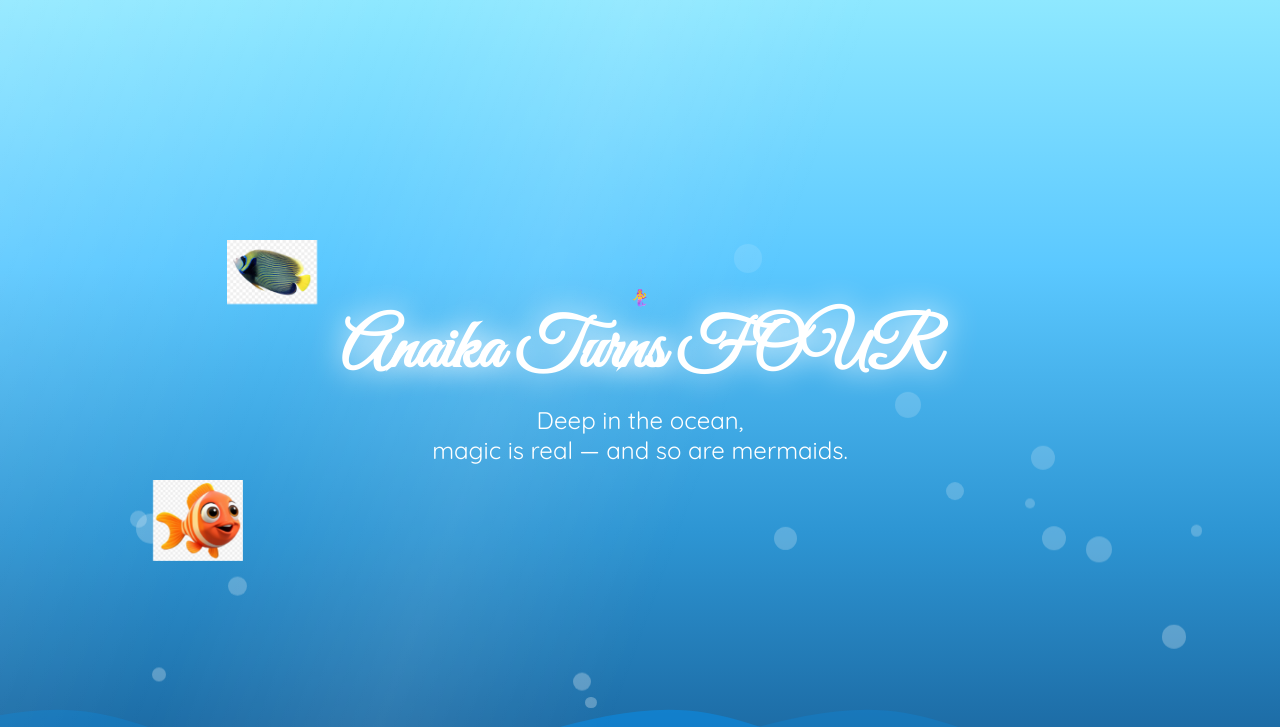
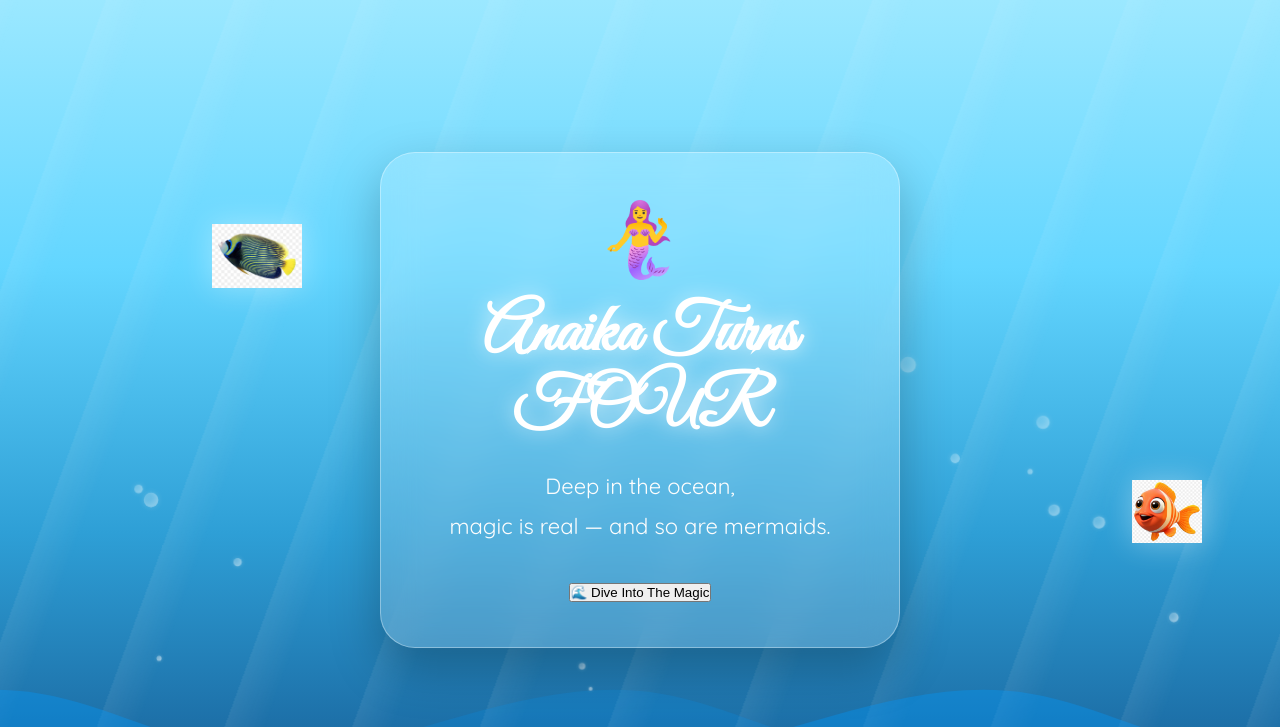
Before and after one commit to ankit-menon/anaika-birthday, a plain HTML site: page index.html in a window 1280 px wide. Shown: the top 727 px of the page. Drawn offline with nearby package versions, Linux system fonts and the light colour scheme.

Commit message:
Update style.css

```diff
--- a/css/style.css
+++ b/css/style.css
@@ -1,86 +1,153 @@
+/* =====================================================
+   ANAIKA MERMAID INVITATION
+   STYLE.CSS - PART 1
+===================================================== */
+
+/* ---------- RESET ---------- */
+
+*{
+    margin:0;
+    padding:0;
+    box-sizing:border-box;
+}
+
+html{
+    scroll-behavior:smooth;
+}
+
 body{
 
-margin:0;
+    font-family:'Quicksand',sans-serif;
 
     overflow-x:hidden;
 
-font-family:Quicksand,sans-serif;
-
-background:#7bd8ff;
+    background:#64d8ff;
 
     color:white;
 
+    min-height:100vh;
 }
+
+/* ---------- VARIABLES ---------- */
+
+:root{
+
+    --ocean1:#9be8ff;
+    --ocean2:#63d6ff;
+    --ocean3:#2e9fd6;
+    --ocean4:#165d96;
+
+    --glass:rgba(255,255,255,.18);
+
+    --glassBorder:rgba(255,255,255,.35);
+
+    --pink:#ff8bd6;
+
+    --purple:#845ef7;
+
+    --shadow:0 20px 50px rgba(0,0,0,.25);
+
+}
+
+/* =====================================================
+   OCEAN BACKGROUND
+===================================================== */
 
 .ocean{
 
     position:fixed;
 
-width:100%;
+    inset:0;
 
-height:100%;
+    overflow:hidden;
 
-background:linear-gradient(
+    background:
+
+    linear-gradient(
 
         180deg,
 
-#8ee8ff,
+        var(--ocean1),
 
-#5bc8ff,
+        var(--ocean2),
 
-#2d95d3,
+        var(--ocean3),
 
-#175d95
+        var(--ocean4)
 
     );
 
-overflow:hidden;
-
-z-index:-20;
+    z-index:-100;
 
 }
+
+/* =====================================================
+   SUN RAYS
+===================================================== */
 
 .light-rays{
 
     position:absolute;
 
-width:100%;
+    width:150%;
 
-height:100%;
+    height:150%;
+
+    left:-25%;
+
+    top:-20%;
 
     background:
 
-linear-gradient(
+    repeating-linear-gradient(
 
         110deg,
 
         rgba(255,255,255,.12),
 
-transparent 30%,
+        rgba(255,255,255,.12) 2px,
 
-rgba(255,255,255,.08),
+        transparent 40px,
 
-transparent 60%
+        transparent 120px
 
     );
 
-animation:rays 12s linear infinite;
+    animation:moveRays 18s linear infinite;
+
+    opacity:.55;
 
 }
 
-@keyframes rays{
+@keyframes moveRays{
 
     from{
 
-transform:translateX(-30%);
+        transform:translateX(-60px);
 
     }
 
     to{
 
-transform:translateX(30%);
+        transform:translateX(60px);
 
     }
+
+}
+
+/* =====================================================
+   WAVES
+===================================================== */
+
+.waves{
+
+    position:absolute;
+
+    bottom:0;
+
+    width:100%;
+
+    height:220px;
 
 }
 
@@ -88,29 +155,35 @@ transform:translateX(30%);
 
     position:absolute;
 
-bottom:0;
-
     width:200%;
 
-height:180px;
+    height:220px;
 
     background:url("../images/wave.svg") repeat-x;
 
-animation:waveMove 15s linear infinite;
+    background-size:contain;
 
-opacity:.4;
+    bottom:0;
+
+}
+
+.wave1{
+
+    animation:waveMove1 18s linear infinite;
+
+    opacity:.35;
 
 }
 
 .wave2{
 
-animation-duration:28s;
+    animation:waveMove2 30s linear infinite;
 
-opacity:.2;
+    opacity:.18;
 
 }
 
-@keyframes waveMove{
+@keyframes waveMove1{
 
     from{
 
@@ -126,6 +199,36 @@ transform:translateX(-50%);
 
 }
 
+@keyframes waveMove2{
+
+    from{
+
+        transform:translateX(-20%);
+
+    }
+
+    to{
+
+        transform:translateX(-70%);
+
+    }
+
+}
+
+/* =====================================================
+   BUBBLES
+===================================================== */
+
+#bubble-container{
+
+    position:absolute;
+
+    inset:0;
+
+    overflow:hidden;
+
+}
+
 .bubble{
 
     position:absolute;
@@ -136,15 +239,43 @@ border-radius:50%;
 
     background:rgba(255,255,255,.35);
 
+    box-shadow:
+
+    inset -5px -5px 10px rgba(255,255,255,.35),
+
+    0 0 12px rgba(255,255,255,.25);
+
     animation:floatBubble linear forwards;
 
 }
 
 @keyframes floatBubble{
 
-to{
+    0%{
 
-transform:translateY(-110vh);
+        transform:
+
+        translateY(0)
+
+        scale(.2);
+
+        opacity:0;
+
+    }
+
+    15%{
+
+        opacity:1;
+
+    }
+
+    100%{
+
+        transform:
+
+        translateY(-120vh)
+
+        scale(1);
 
         opacity:0;
 
@@ -152,19 +283,85 @@ opacity:0;
 
 }
 
+/* =====================================================
+   SPARKLES
+===================================================== */
+
+#sparkle-container{
+
+    position:absolute;
+
+    inset:0;
+
+    overflow:hidden;
+
+}
+
+.sparkle{
+
+    position:absolute;
+
+    width:4px;
+
+    height:4px;
+
+    border-radius:50%;
+
+    background:white;
+
+    box-shadow:
+
+    0 0 12px white,
+
+    0 0 22px white;
+
+    animation:twinkle 4s infinite;
+
+}
+
+@keyframes twinkle{
+
+    0%,100%{
+
+        opacity:.2;
+
+        transform:scale(.8);
+
+    }
+
+    50%{
+
+        opacity:1;
+
+        transform:scale(1.4);
+
+    }
+
+}
+
+/* =====================================================
+   FISH
+===================================================== */
+
 .fish{
 
     position:absolute;
 
     width:90px;
 
+    pointer-events:none;
+
+    filter:
+
+    drop-shadow(0 0 15px rgba(255,255,255,.35));
+
 }
 
 .fish1{
 
-top:30%;
+    top:28%;
 
-animation:swim1 22s linear infinite;
+    animation:fishLeft 22s linear infinite;
 
 }
 
@@ -172,15 +369,17 @@ animation:swim1 22s linear infinite;
 
     top:60%;
 
-animation:swim2 28s linear infinite reverse;
+    width:70px;
+
+    animation:fishRight 28s linear infinite;
 
 }
 
-@keyframes swim1{
+@keyframes fishLeft{
 
     from{
 
-left:-120px;
+        left:-140px;
 
     }
 
@@ -192,25 +391,35 @@ left:110%;
 
 }
 
-@keyframes swim2{
+@keyframes fishRight{
 
     from{
 
         left:110%;
 
+        transform:scaleX(-1);
+
     }
 
     to{
 
-left:-120px;
+        left:-140px;
+
+        transform:scaleX(-1);
 
     }
 
 }
 
+/* =====================================================
+   INTRO
+===================================================== */
+
 #intro{
 
-height:100vh;
+    width:100%;
+
+    min-height:100vh;
 
     display:flex;
 
@@ -218,78 +427,102 @@ justify-content:center;
 
     align-items:center;
 
-flex-direction:column;
+    padding:40px;
+
+    position:relative;
+
+    z-index:10;
+
+}
+
+/* =====================================================
+   GLASS CARD
+===================================================== */
+
+.glass-card{
+
+    width:min(520px,92vw);
+
+    padding:45px;
+
+    border-radius:35px;
+
+    background:var(--glass);
+
+    border:1px solid var(--glassBorder);
+
+    backdrop-filter:blur(18px);
+
+    -webkit-backdrop-filter:blur(18px);
 
     text-align:center;
 
-padding:20px;
+    box-shadow:var(--shadow);
 
 }
 
-.title{
+/* =====================================================
+   EMOJI
+===================================================== */
 
-font-family:"Great Vibes";
+.emoji{
 
-font-size:70px;
+    font-size:72px;
 
-margin:0;
+    margin-bottom:10px;
 
-text-shadow:0 0 30px white;
+    animation:floatEmoji 4s ease-in-out infinite;
 
 }
 
-.subtitle{
+@keyframes floatEmoji{
 
-font-size:24px;
+    0%,100%{
 
-margin-top:10px;
+        transform:translateY(0);
 
     }
 
-button{
+    50%{
 
-padding:20px 45px;
-
-border:none;
-
-border-radius:50px;
-
-font-size:20px;
-
-cursor:pointer;
-
-background:#ff74d8;
-
-color:white;
-
-box-shadow:0 0 30px rgba(255,255,255,.4);
-
-transition:.3s;
+        transform:translateY(-12px);
 
     }
 
-button:hover{
+}
 
-transform:scale(1.08);
+/* =====================================================
+   TITLE
+===================================================== */
+
+.title{
+
+    font-family:'Great Vibes',cursive;
+
+    font-size:68px;
+
+    line-height:1.1;
+
+    margin-bottom:20px;
+
+    text-shadow:
+
+    0 0 20px rgba(255,255,255,.7);
 
 }
 
-#main{
+/* =====================================================
+   SUBTITLE
+===================================================== */
 
-display:none;
+.subtitle{
 
-padding:40px;
+    font-size:22px;
 
-text-align:center;
+    line-height:1.8;
+
+    margin-bottom:35px;
+
+    color:#fdfdfd;
 
 }
-
-.invite{
-
-width:min(90%,500px);
-
-border-radius:25px;
-
-box-shadow:0 20px 40px rgba(0,0,0,.35);
-
-}
```
Lines whose indentation alone changed are shown as unchanged.
